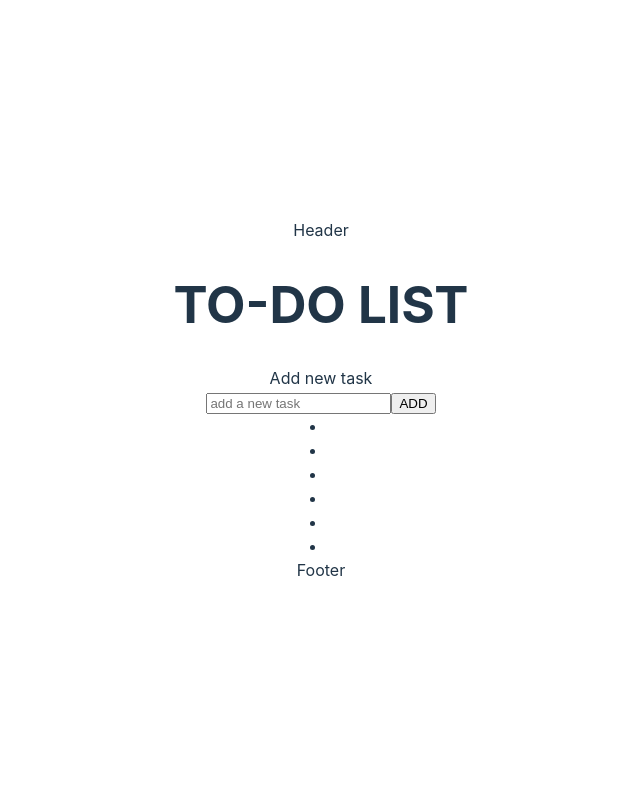
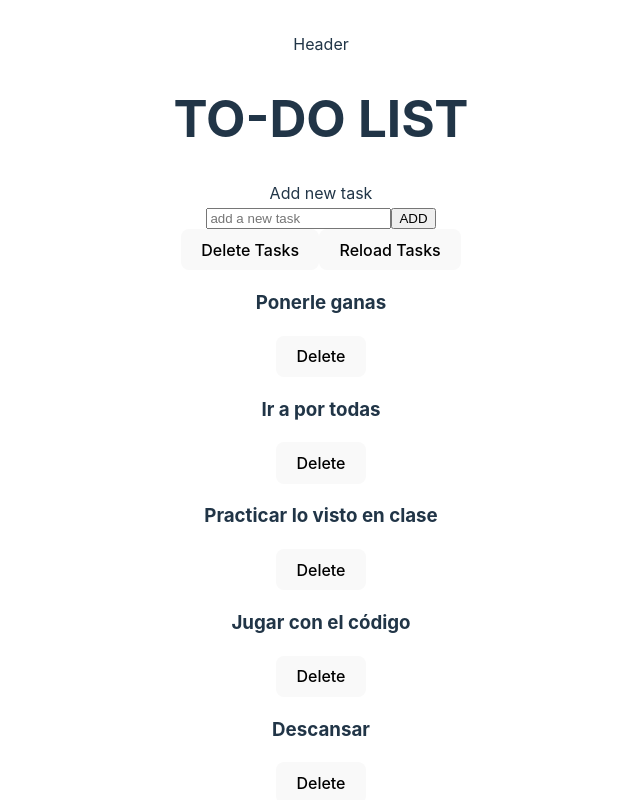
Before and after one commit to Gromarant/TodoReact, a React (Vite) app: page / in a window 1280 px wide. Shown: the top 800 px of the page, without its empty margins (319-959 px from the left). Built offline with nearby package versions, Linux system fonts and the light colour scheme.

Commit message:
Add methods to delete one task, all tasks and reload defauld tasks

```diff
--- a/src/components/Form/Form.jsx
+++ b/src/components/Form/Form.jsx
@@ -1,4 +1,3 @@
-
 import { useState } from 'react';
 
 const Form = ({addTask}) => {
@@ -6,6 +5,7 @@ const Form = ({addTask}) => {
 
   const handleAdd = (e) => {
     e.preventDefault();
+    setValue(e.target.value)
     addTask(value);
     setValue("");
   }
--- a/src/components/List/Item/Item.jsx
+++ b/src/components/List/Item/Item.jsx
@@ -1,8 +1,11 @@
 import './Item.css'
 
-const Item = ({description}) => {
+const Item = ({todo, deleteItem}) => {
   return (
-    <li>{description}</li>
+    <article className='task'>
+      <h3>{todo}</h3>
+      <button onClick={deleteItem}>Delete</button>
+    </article>
   )
 };
 
--- a/src/components/List/List.jsx
+++ b/src/components/List/List.jsx
@@ -4,22 +4,26 @@ import tasks from './dataTasks';
 import Item from './Item/Item.jsx';
 import Form from '../Form/Form';
 import './List.css'
-uuidv4();
 
 const List = () => {
   const [items, setItems] = useState(tasks);
 
-  const paint = () => items.map((task, i) => <Item description={task.description} key={i}/>)
+  const paint = () => items.map((task) => <Item todo={task.task} key={task.id} deleteItem={() =>deleteTask(task.id)}/>)
 
   const addTask = (task) => {
-    setItems([...items, {id: uuidv4, task}])
-    console.log(items);
+    setItems([...items, {id: uuidv4(), task}])
   }
+
+  const deleteTask = (id) => setItems(items.filter(task => task.id !== id));
+  const deleteTasks = () => setItems([]);
+  const reloadTasks = () => setItems(tasks);
 
   return (
     <>
       <section>
         <Form addTask={addTask} />
+        <button onClick={deleteTasks}>Delete Tasks</button>
+        <button onClick={reloadTasks}>Reload Tasks</button>
         {paint()}
       </section>
     </>
--- a/src/components/List/dataTasks.js
+++ b/src/components/List/dataTasks.js
@@ -1,10 +1,12 @@
+import { v4 as uuidv4 } from 'uuid';
+
 const tasks = [
-  {descript: "Ponerle ganas"},
-  {descript: "Ir a por todas"},
-  {descript: "Practicar lo visto en clase"},
-  {descript: "Jugar con el código"},
-  {descript: "Descansar"},
-  {descript: "Mimir"},
+  {id: uuidv4(), task: "Ponerle ganas"},
+  {id: uuidv4(), task: "Ir a por todas"},
+  {id: uuidv4(), task: "Practicar lo visto en clase"},
+  {id: uuidv4(), task: "Jugar con el código"},
+  {id: uuidv4(), task: "Descansar"},
+  {id: uuidv4(), task: "Mimir"},
 ];
 
 export default tasks;
--- a/src/components/Main/Main.jsx
+++ b/src/components/Main/Main.jsx
@@ -4,7 +4,6 @@ const Main = () => {
 
   return <>
     <h1>TO-DO LIST</h1>
-
     <List/>
   </>;
 };
```
